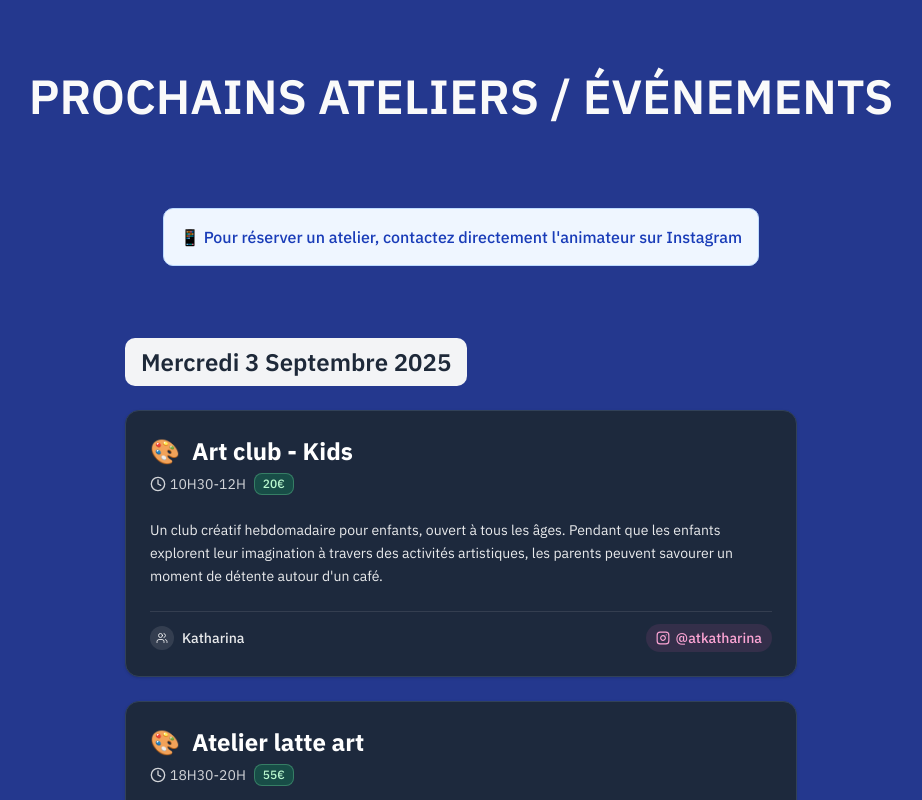
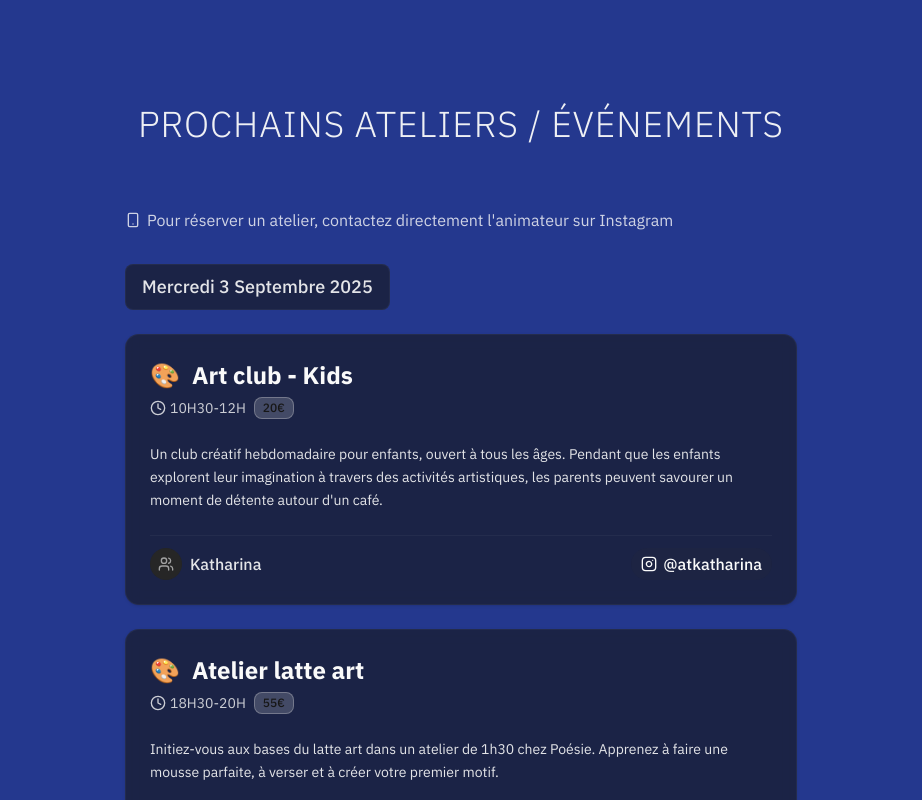
Before and after one commit to yohanlb/poesie-cafe, a Next.js app: page /events in a window 1280 px wide. Shown: the top 800 px of the page, without its empty margins (179-1101 px from the left). Built offline with nearby package versions, Linux system fonts and the light colour scheme.

Commit message:
style: update events page with improved layout, enhanced styling, and new components for better user experience

```diff
--- a/src/app/events/page.tsx
+++ b/src/app/events/page.tsx
@@ -6,37 +6,41 @@ import {
   groupEventsByDate,
   sortDatesChronologically,
 } from "../../lib/event-utils";
+import { Card, CardContent } from "../../components/ui/card";
+import { Badge } from "../../components/ui/badge";
+import { Smartphone } from "lucide-react";
 
 export default function Evenements() {
   const eventsByDate = groupEventsByDate(events);
   const sortedDates = sortDatesChronologically(Object.keys(eventsByDate));
 
   return (
-    <main className="min-h-svh justify-between flex flex-col">
+    <main className="min-h-svh justify-between flex flex-col bg-background">
       {/* Future Navbar */}
       <nav className="h-18 w-full"></nav>
 
-      <div className="flex-grow flex flex-col items-center justify-center mx-4 sm:mx-8">
+      <div className="flex-grow flex flex-col items-center justify-center mx-4 sm:mx-8 py-8">
         {/* Page Title */}
         <div className="text-center mb-8">
-          <h1 className="text-3xl md:text-4xl lg:text-5xl font-semibold mb-4">
+          <h1 className="text-2xl md:text-3xl lg:text-4xl font-light text-foreground/95 tracking-wide">
             PROCHAINS ATELIERS / ÉVÉNEMENTS
           </h1>
         </div>
 
-        <div className="h-8 md:h-10"></div>
+        <div className="h-6 md:h-8"></div>
 
         {/* Reservation Info */}
-        <div className="text-center mb-8">
-          <div className="bg-blue-50 border border-blue-200 rounded-lg p-4 max-w-2xl mx-auto">
-            <p className="text-blue-800 font-medium">
-              📱 Pour réserver un atelier, contactez directement
-              l&apos;animateur sur Instagram
+        <div className="w-full max-w-2xl">
+          <div className="flex items-center gap-1.5 text-foreground/80">
+            <Smartphone className="w-4 h-4" />
+            <p className="text-md font-normal">
+              Pour réserver un atelier, contactez directement l&apos;animateur
+              sur Instagram
             </p>
           </div>
         </div>
 
-        <div className="h-8 md:h-10"></div>
+        <div className="h-6 md:h-8"></div>
 
         {/* Events Timeline */}
         <div className="w-full max-w-2xl space-y-12">
@@ -47,9 +51,12 @@ export default function Evenements() {
                   <div key={date} className="space-y-4">
                     {/* Date Header */}
                     <div className="text-left mb-6">
-                      <h2 className="text-xl md:text-2xl font-semibold text-gray-800 bg-gray-100 px-4 py-2 rounded-lg inline-block">
+                      <Badge
+                        variant="secondary"
+                        className="text-lg px-4 py-2 bg-card/60 border-border/40 text-foreground/90"
+                      >
                         {formatDate(date)}
-                      </h2>
+                      </Badge>
                     </div>
 
                     {/* Events for this date */}
@@ -62,7 +69,13 @@ export default function Evenements() {
                 ))}
               </div>
             ) : (
-              <></>
+              <Card className="bg-card/60 border-border/40">
+                <CardContent className="p-8 text-center">
+                  <p className="text-foreground/70">
+                    Aucun événement programmé pour le moment.
+                  </p>
+                </CardContent>
+              </Card>
             )}
           </section>
         </div>
--- a/src/components/EventCard.tsx
+++ b/src/components/EventCard.tsx
@@ -35,28 +35,28 @@ export default function EventCard({ event }: EventCardProps) {
   };
 
   return (
-    <Card className="bg-slate-800 border-slate-700">
+    <Card className="bg-card/60 border-border/40 backdrop-blur-sm hover:bg-card/70 transition-colors">
       <CardHeader>
         <div className="flex items-center justify-between">
           <div className="flex items-center gap-3">
             <span className="text-2xl">
               {getEventTypeEmoji(event.eventType)}
             </span>
-            <CardTitle className="text-white text-2xl font-bold">
+            <CardTitle className="text-card-foreground text-2xl font-bold">
               {event.name}
             </CardTitle>
           </div>
         </div>
-        <CardDescription className="text-white/70">
-          <div className="flex flex-wrap gap-2 text-sm text-white/80">
-            <div className="flex items-center gap-1">
+        <CardDescription className="text-muted-foreground">
+          <div className="flex flex-wrap gap-2 text-sm">
+            <div className="flex items-center gap-1 text-foreground/80">
               <Clock className="w-4 h-4" />
               <span>{event.time}</span>
             </div>
             {event.price && (
               <Badge
                 variant="outline"
-                className="bg-green-400/20 text-green-200 hover:bg-green-400/30 border-green-300/30"
+                className="bg-primary/20 text-primary-foreground border-primary/30 hover:bg-primary/30"
               >
                 {event.price}
               </Badge>
@@ -67,7 +67,7 @@ export default function EventCard({ event }: EventCardProps) {
 
       {event.description && (
         <CardContent>
-          <p className="text-white/90 text-sm leading-relaxed text-left">
+          <p className="text-foreground/90 text-sm leading-relaxed text-left">
             {event.description}
           </p>
         </CardContent>
@@ -75,30 +75,30 @@ export default function EventCard({ event }: EventCardProps) {
 
       <CardFooter className="w-full">
         {event.instructor && (
-          <div className="w-full flex flex-col sm:flex-row sm:items-center sm:justify-between gap-3 pt-3 border-t border-white/10">
+          <div className="w-full flex flex-col sm:flex-row sm:items-center sm:justify-between gap-3 pt-3 border-t border-border/40">
             <div className="flex items-center gap-2">
               <div
-                className="w-6 h-6 bg-white/10 rounded-full flex items-center justify-center"
+                className="w-8 h-8 bg-muted rounded-full flex items-center justify-center"
                 aria-hidden="true"
               >
-                <Users className="w-3 h-3 text-white/80" />
+                <Users className="w-4 h-4 text-muted-foreground" />
               </div>
-              <span className="text-sm font-medium text-white/90">
+              <span className="text-base font-medium text-foreground/90">
                 {event.instructor}
               </span>
             </div>
             {event.instagram && (
               <a
-                href={`https://insctagram.com/${cleanInstagramHandle(
+                href={`https://instagram.com/${cleanInstagramHandle(
                   event.instagram
                 )}`}
                 target="_blank"
                 rel="noopener noreferrer"
-                className="flex items-center gap-1.5 text-pink-300 hover:text-pink-200 transition-colors bg-pink-400/10 px-2.5 py-1 rounded-full hover:bg-pink-400/20"
+                className="flex items-center gap-1.5 text-accent-foreground hover:text-accent-foreground/80 transition-colors bg-accent/10 px-2.5 py-1 rounded-full hover:bg-accent/20"
                 aria-label={`Suivre ${event.instructor} sur Instagram`}
               >
-                <Instagram className="w-3.5 h-3.5" aria-hidden="true" />
-                <span className="text-sm font-medium">{event.instagram}</span>
+                <Instagram className="w-4 h-4" aria-hidden="true" />
+                <span className="text-base font-medium">{event.instagram}</span>
               </a>
             )}
           </div>
```
